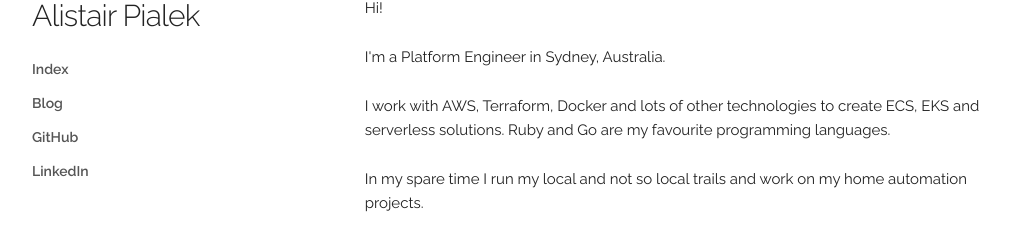
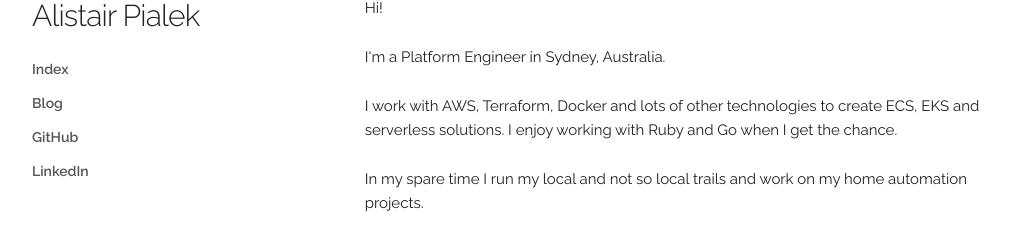
Before and after one commit to alistairpialek/alistairpialek.com, a Jekyll site: the page built from index.md, in a window 1280 px wide. Shown: the part 148-399 px from the top of the page, without its empty margins (128-1138 px from the left). Built offline with Jekyll 4.4.1, drawn with Linux system fonts in a browser that asks for light colours.

Commit message:
fix(spec): tweak

```diff
--- a/_layouts/home.html
+++ b/_layouts/home.html
@@ -8,7 +8,7 @@ layout: default
 
 <p>
   I work with AWS, Terraform, Docker and lots of other technologies to create ECS, EKS and serverless solutions.
-  Ruby and Go are my favourite programming languages.
+  I enjoy working with Ruby and Go when I get the chance.
 </p>
 
 <p>
```
